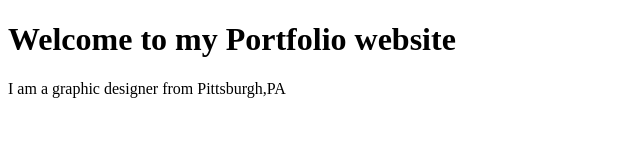
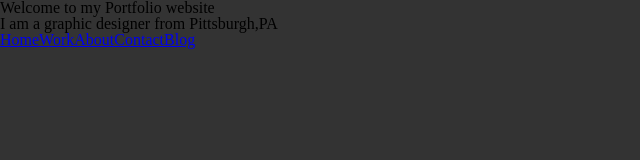
Before and after one commit to tiddlycone/theycallmemeg.github.io, a plain HTML site: page index.html in a window 1280 px wide. Shown: the whole page, without its empty margins (0-640 px from the left). Drawn offline with Linux system fonts and the light colour scheme.

Commit message:
adding things

```diff
--- a/css/styles.css
+++ b/css/styles.css
@@ -0,0 +1,7 @@
+body{
+background-color:#333;
+}
+
+li{
+float:left;20%;
+}
--- a/index.html
+++ b/index.html
@@ -1,18 +1,22 @@
 <!DOCTYPE html>
 <html>
 <head>
-
-
+<link rel="stylesheet" type="text/css" href="css/reset.css">
+<link rel="stylesheet" type="text/css" href="css/styles.css">
 </head>
 <body>
 <h1>Welcome to my Portfolio website</h1>
 <p>I am a graphic designer from Pittsburgh,PA</p>
 
-
-
-
-
-
+<nav>
+<ul>
+<li><a href="#">Home</a></li>
+<li><a href="#">Work</a></li>
+<li><a href="#">About</a></li>
+<li><a href="#">Contact</a></li>
+<li><a href="#">Blog</a></li>
+</ul>
+</nav>
 
 
 
```
